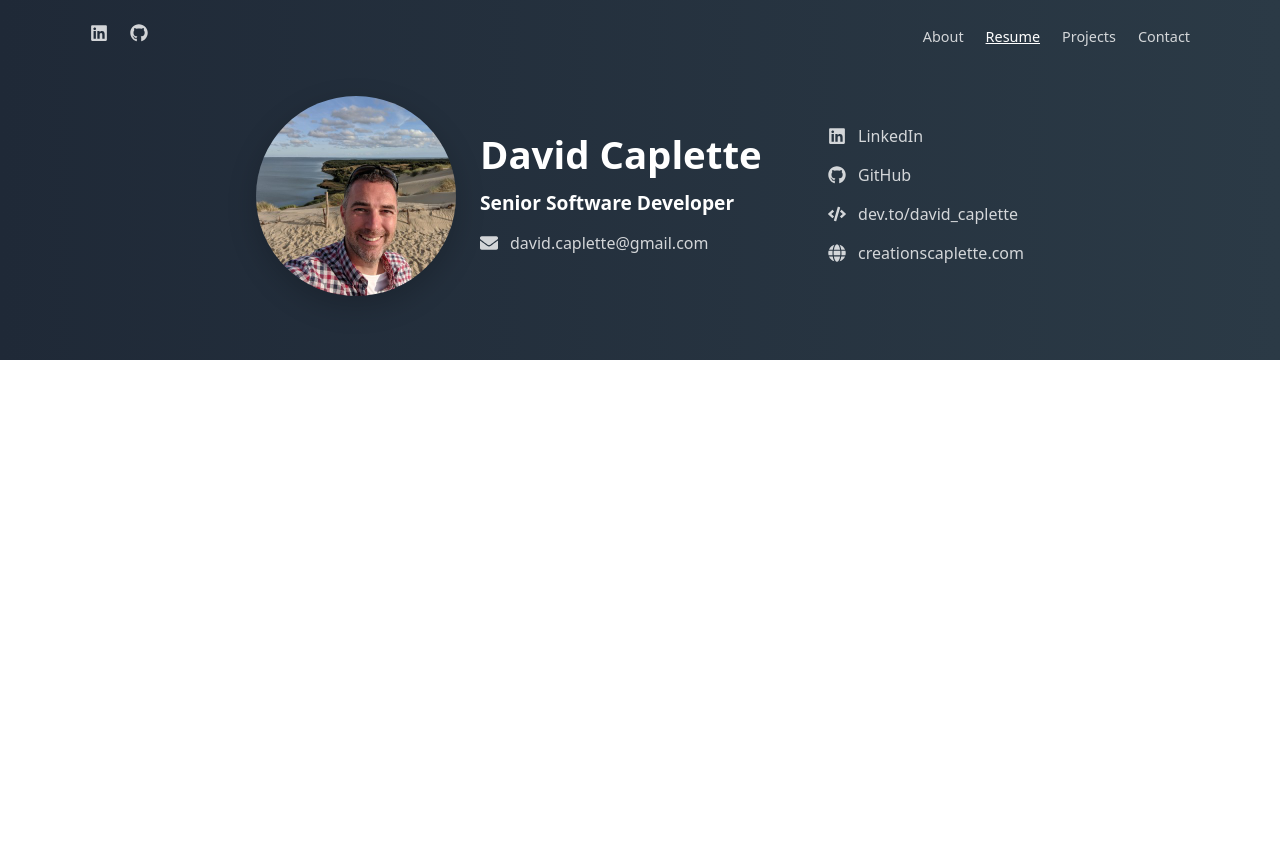
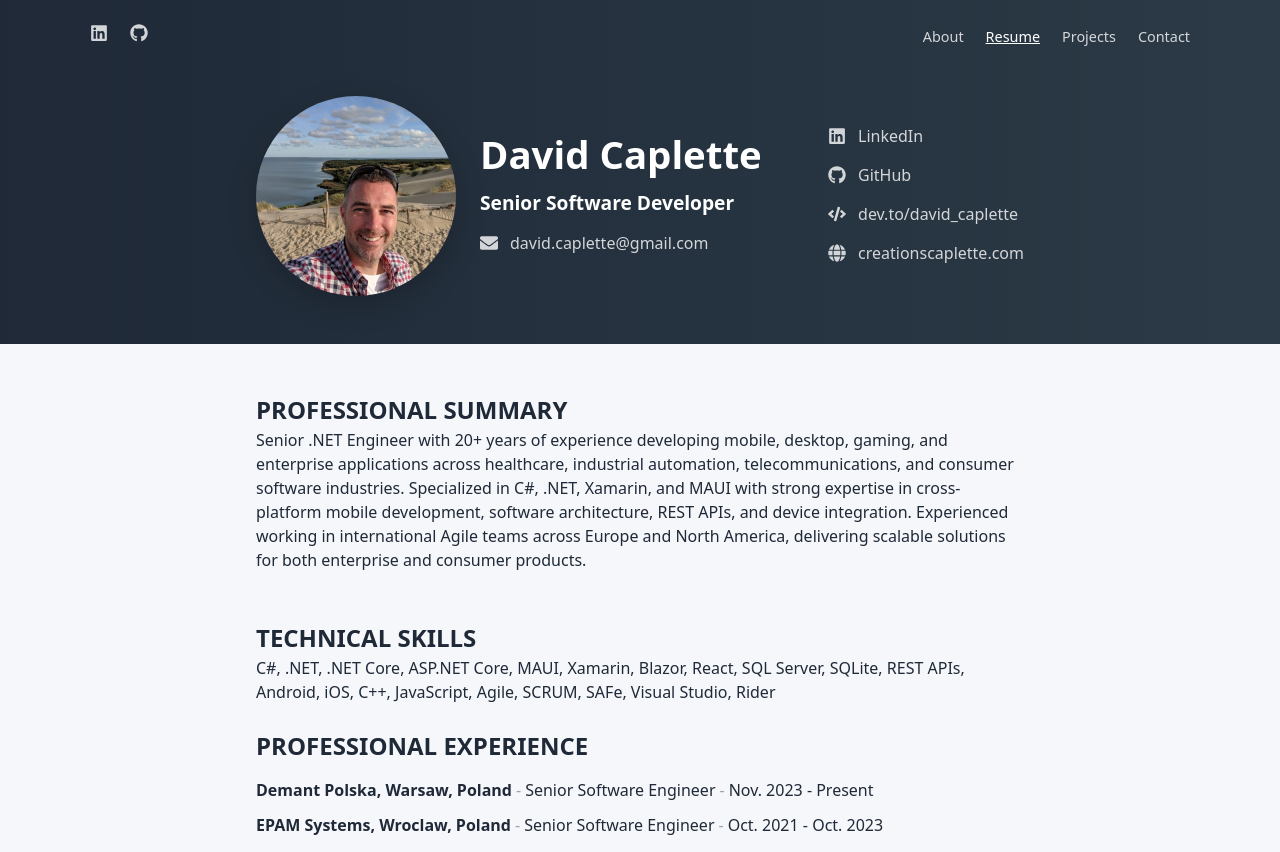
Before and after one commit to CreationsCaplette/creationscaplette_react, a React (Vite) app in the folder creationscaplette/: page /resume in a window 1280 px wide. Before the commit the page ends 800 px from the top, so only its background shows below. Built offline with nearby package versions, Linux system fonts and the light colour scheme.

Commit message:
Made some progress on the resume page

```diff
--- a/creationscaplette/src/pages/Resume.jsx
+++ b/creationscaplette/src/pages/Resume.jsx
@@ -57,6 +57,47 @@ function ResumePage() {
                     </div>
                 </div>
             </header>
+
+            <main className={classes.content}>
+                <section className={classes.sectionblock}>
+                    <h2>PROFESSIONAL SUMMARY</h2>
+                    <p>
+                        Senior .NET Engineer with 20+ years of experience developing mobile, desktop, gaming, and
+                        enterprise applications across healthcare, industrial automation, telecommunications, and
+                        consumer software industries. Specialized in C#, .NET, Xamarin, and MAUI with strong expertise
+                        in cross-platform mobile development, software architecture, REST APIs, and device integration.
+                        Experienced working in international Agile teams across Europe and North America, delivering
+                        scalable solutions for both enterprise and consumer products.
+                    </p>
+                </section>
+
+                <section className={classes.sectionblock}>
+                    <h2>TECHNICAL SKILLS</h2>
+                    <p>
+                        C#, .NET, .NET Core, ASP.NET Core, MAUI, Xamarin, Blazor, React, SQL Server, SQLite, REST APIs,
+                        Android, iOS, C++, JavaScript, Agile, SCRUM, SAFe, Visual Studio, Rider
+                    </p>
+                </section>
+
+                <section className={classes.experience}>
+                    <h2>PROFESSIONAL EXPERIENCE</h2>
+
+                    <ul>
+                        <li>
+                            <p className={classes.company}>Demant Polska, Warsaw, Poland</p>
+                            <p className={classes.position}>Senior Software Engineer</p>
+                            <p className={classes.when}>Nov. 2023 - Present</p>
+                        </li>
+                        <li>
+                            <p className={classes.company}>EPAM Systems, Wroclaw, Poland</p>
+                            <p className={classes.position}>Senior Software Engineer</p>
+                            <p className={classes.when}>Oct. 2021 - Oct. 2023</p>
+                        </li>
+
+                    </ul>
+                </section>
+            </main>
+
         </div>
     )
 }
--- a/creationscaplette/src/pages/Resume.module.css
+++ b/creationscaplette/src/pages/Resume.module.css
@@ -8,7 +8,7 @@
   width: 100%;
   background: linear-gradient(90deg, #1f2937 0%, #2b3a46 100%);
   color: #fff;
-  padding: 24px 24px 64px;
+  padding: 24px 24px 48px;
 }
 
 .headerinner {
@@ -82,3 +82,63 @@
   color: #fff;
   text-decoration: underline;
 }
+
+.content {
+  max-width: 768px;
+  margin: 0 auto;
+  padding: 24px 0 0;
+}
+
+.sectionblock {
+  padding: 24px 0 24px;
+}
+
+.experience h2 {
+  margin: 0 0 18px;
+}
+
+.experience ul {
+  list-style: none;
+  padding: 0;
+  margin: 0;
+}
+
+.experience li {
+  display: flex;
+  align-items: baseline;
+  gap: 4px;
+  flex-wrap: wrap;
+}
+
+.experience li > * + *::before {
+  content: "-";
+  margin-right: 4px;
+  color: #9ca3af;
+}
+
+.company,
+.position,
+.when {
+  margin: 0;
+}
+
+.company {
+  font-size: clamp(1rem, 1.4vw, 1rem);
+  line-height: 1.05;
+  margin: 0 0 18px;
+  font-weight: 600;
+}
+
+.position {
+  font-size: clamp(1rem, 1.4vw, 1rem);
+  line-height: 1.05;
+  margin: 0 0 18px;
+  font-weight: 500;
+}
+
+.when {
+  font-size: clamp(1rem, 1.4vw, 1rem);
+  line-height: 1.05;
+  margin: 0 0 18px;
+  font-weight: 500;
+}
```
